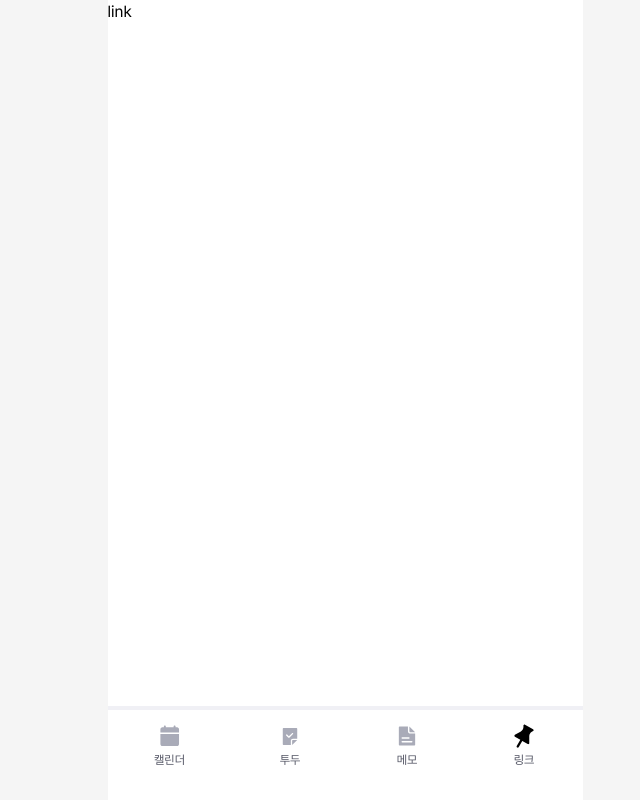
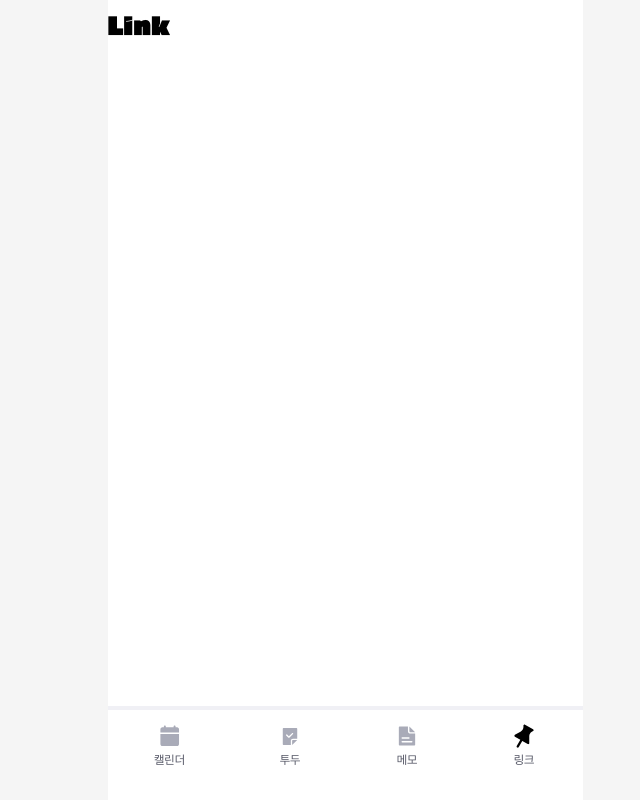
Before and after one commit to Nexters/kirook-web, a Next.js app: page /link in a window 1280 px wide. Shown: the whole page, without its empty margins (295-935 px from the left). Built offline with nearby package versions, Linux system fonts and the light colour scheme.

Commit message:
feat: changwonDangamAsac 폰트 추가

```diff
--- a/src/app/(route)/link/page.tsx
+++ b/src/app/(route)/link/page.tsx
@@ -1,3 +1,10 @@
+import { cn } from '@/shared/utils/cn';
+import { changwonDangamAsac } from '@/styles/fonts';
+
 export default function LinkPage() {
-  return <span>link</span>;
+  return (
+    <div className='flex flex-col'>
+      <h1 className={cn('text-logo mb-5 mt-[12px]', changwonDangamAsac.className)}>Link</h1>
+    </div>
+  );
 }
--- a/src/app/layout.tsx
+++ b/src/app/layout.tsx
@@ -1,7 +1,7 @@
 import type { Metadata } from 'next';
 import './globals.css';
 import { QueryProvider } from '@/shared/providers/QueryProvider';
-import { pretendard } from '@/styles/fonts';
+import { changwonDangamAsac, pretendard } from '@/styles/fonts';
 import 'slick-carousel/slick/slick-theme.css';
 import 'slick-carousel/slick/slick.css';
 
@@ -12,7 +12,7 @@ export const metadata: Metadata = {
 
 export default function RootLayout({ children }: { children: React.ReactNode }) {
   return (
-    <html lang='ko' className={`${pretendard.variable}`}>
+    <html lang='ko' className={`${pretendard.variable} ${changwonDangamAsac.variable}`}>
       <head>
         <title>Kirook - 끼룩으로 스마트한 일상관리</title>
         <meta name='title' content='Kirook' />
--- a/src/shared/utils/cn.ts
+++ b/src/shared/utils/cn.ts
@@ -5,6 +5,7 @@ const twMerge = extendTailwindMerge({
   override: {
     classGroups: {
       'font-size': [
+        'text-logo',
         'text-header1',
         'text-title1',
         'text-title2',
--- a/src/styles/fonts.ts
+++ b/src/styles/fonts.ts
@@ -24,4 +24,16 @@ const pretendard = localFont({
   display: 'swap',
 });
 
-export { pretendard };
+const changwonDangamAsac = localFont({
+  src: [
+    {
+      path: '../../public/fonts/ChangwonDangamAsac-Bold.otf',
+      weight: '700',
+    },
+  ],
+  variable: '--font-changwon-dangam-asac',
+  style: 'normal',
+  display: 'swap',
+});
+
+export { pretendard, changwonDangamAsac };
--- a/tailwind.config.ts
+++ b/tailwind.config.ts
@@ -8,8 +8,16 @@ const config: Config = {
     extend: {
       fontFamily: {
         pretendard: ['var(--font-pretendard)', ...fontFamily.sans],
+        changwonDangamAsac: ['var(--font-changwon-dangam-asac)', ...fontFamily.sans],
       },
       fontSize: {
+        logo: [
+          '24px',
+          {
+            fontWeight: '700',
+            lineHeight: '28.8px',
+          },
+        ],
         header1: [
           '20px',
           {
```
Also changed, not shown: public/fonts/ChangwonDangamAsac-Bold.otf (added).
